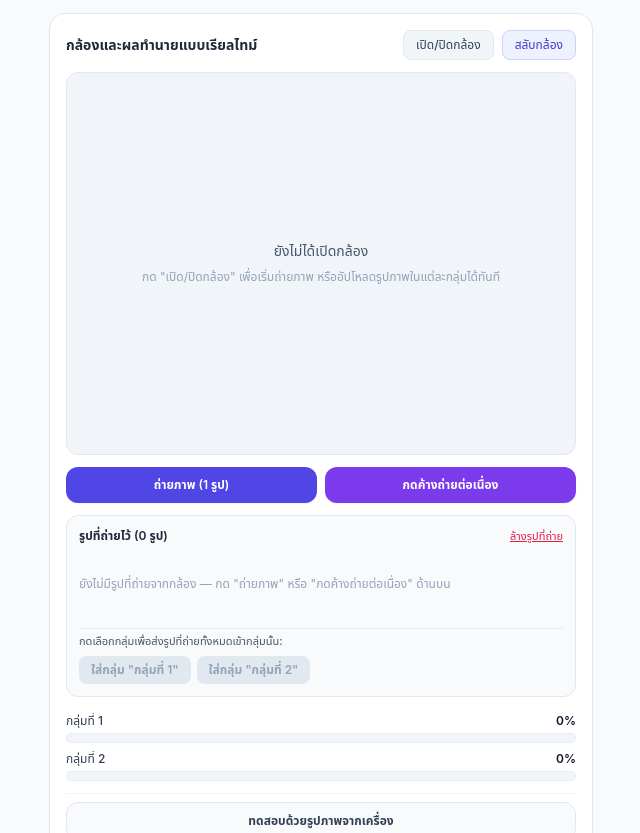
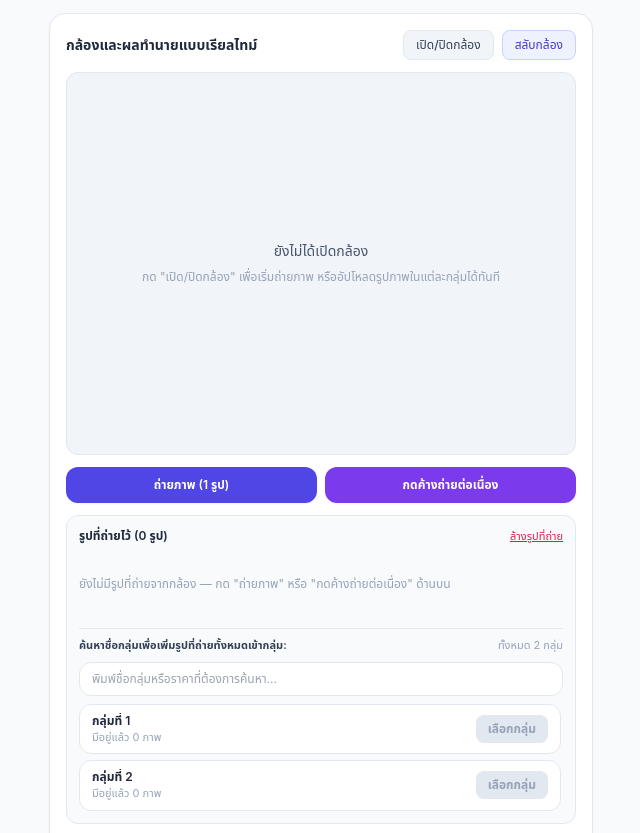
Before and after one commit to phoothiphong19-ux/Item-Price, a plain HTML site: page index.html in a window 1280 px wide. Shown: the part 99-932 px from the top of the page, without its empty margins (319-959 px from the left). Drawn offline with nearby package versions, Linux system fonts and the light colour scheme.

Commit message:
Update index.html

```diff
--- a/index.html
+++ b/index.html
@@ -27,10 +27,13 @@
     .mirror-video {
       transform: scaleX(-1);
     }
-    .thumb-strip::-webkit-scrollbar {
+    .thumb-strip::-webkit-scrollbar,
+    .thin-scroll::-webkit-scrollbar {
       height: 5px;
+      width: 5px;
     }
-    .thumb-strip::-webkit-scrollbar-thumb {
+    .thumb-strip::-webkit-scrollbar-thumb,
+    .thin-scroll::-webkit-scrollbar-thumb {
       background: #cbd5e1;
       border-radius: 9999px;
     }
@@ -99,7 +102,7 @@
         </button>
       </div>
 
-      <!-- Captured Photos Tray -->
+      <!-- Captured Photos Tray + Searchable Class Picker -->
       <div class="bg-slate-50 border border-slate-200 rounded-xl p-3 space-y-2.5">
         <div class="flex items-center justify-between gap-2">
           <div class="text-xs font-semibold text-slate-800">
@@ -115,9 +118,25 @@
           <div class="text-xs text-slate-400">ยังไม่มีรูปที่ถ่ายจากกล้อง — กด "ถ่ายภาพ" หรือ "กดค้างถ่ายต่อเนื่อง" ด้านบน</div>
         </div>
 
-        <div class="space-y-1.5 pt-1 border-t border-slate-200/80">
-          <div class="text-[11px] font-medium text-slate-600">กดเลือกกลุ่มเพื่อส่งรูปที่ถ่ายทั้งหมดเข้ากลุ่มนั้น:</div>
-          <div id="assignClassButtons" class="flex flex-wrap gap-1.5"></div>
+        <!-- Search & Assign to Class -->
+        <div class="space-y-2 pt-2 border-t border-slate-200/80">
+          <div class="flex items-center justify-between gap-2">
+            <label for="assignSearchInput" class="text-[11px] font-semibold text-slate-700">
+              ค้นหาชื่อกลุ่มเพื่อเพิ่มรูปที่ถ่ายทั้งหมดเข้ากลุ่ม:
+            </label>
+            <span id="assignMatchCount" class="text-[11px] text-slate-400"></span>
+          </div>
+
+          <div class="relative flex items-center">
+            <input id="assignSearchInput" type="search" placeholder="พิมพ์ชื่อกลุ่มหรือราคาที่ต้องการค้นหา..."
+              class="w-full text-xs text-slate-900 bg-white border border-slate-200 focus:border-indigo-500 rounded-xl pl-3 pr-14 py-2 outline-none transition" />
+            <button id="clearAssignSearchBtn" type="button"
+              class="hidden absolute right-2 text-[11px] font-medium text-slate-500 hover:text-slate-800 px-2 py-0.5 rounded bg-slate-100">
+              ล้าง
+            </button>
+          </div>
+
+          <div id="assignClassResults" class="thin-scroll max-h-40 overflow-y-auto space-y-1.5 pr-0.5"></div>
         </div>
       </div>
 
@@ -241,9 +260,7 @@
     let facingMode = 'user';
     let holdInterval = null;
 
-    // Temporary photos captured from camera waiting to be assigned to a class
-    let capturedQueue = []; // [{ dataUrl, embedding }]
-
+    let capturedQueue = [];
     let classes = [];
     let classCounter = 0;
 
@@ -264,7 +281,10 @@
       capturedCount: document.getElementById('capturedCount'),
       clearCapturedBtn: document.getElementById('clearCapturedBtn'),
       capturedTray: document.getElementById('capturedTray'),
-      assignClassButtons: document.getElementById('assignClassButtons'),
+      assignSearchInput: document.getElementById('assignSearchInput'),
+      clearAssignSearchBtn: document.getElementById('clearAssignSearchBtn'),
+      assignMatchCount: document.getElementById('assignMatchCount'),
+      assignClassResults: document.getElementById('assignClassResults'),
       confidenceList: document.getElementById('confidenceList'),
       testImageInput: document.getElementById('testImageInput'),
       stopPredictBtn: document.getElementById('stopPredictBtn'),
@@ -408,20 +428,52 @@
         });
       }
 
-      renderAssignClassButtons();
+      renderAssignClassSearchResults();
     }
 
-    function renderAssignClassButtons() {
-      els.assignClassButtons.innerHTML = '';
+    function renderAssignClassSearchResults() {
+      const keyword = (els.assignSearchInput.value || '').trim().toLowerCase();
+      els.clearAssignSearchBtn.classList.toggle('hidden', keyword.length === 0);
+
+      const filtered = keyword
+        ? classes.filter((c) => c.name.toLowerCase().includes(keyword))
+        : classes;
+
+      els.assignMatchCount.textContent = keyword
+        ? `พบ ${filtered.length}/${classes.length} กลุ่ม`
+        : `ทั้งหมด ${classes.length} กลุ่ม`;
+
+      els.assignClassResults.innerHTML = '';
+
+      if (!filtered.length) {
+        els.assignClassResults.innerHTML = `
+          <div class="text-xs text-slate-400 text-center py-3 bg-white rounded-xl border border-dashed border-slate-200">
+            ไม่พบชื่อกลุ่มที่ตรงกับ "${escapeHtml(els.assignSearchInput.value)}"
+          </div>
+        `;
+        return;
+      }
+
       const hasPhotos = capturedQueue.length > 0;
 
-      classes.forEach((cls) => {
-        const btn = document.createElement('button');
-        btn.type = 'button';
-        btn.disabled = !hasPhotos;
-        btn.className = 'text-xs font-semibold px-3 py-1.5 rounded-lg bg-emerald-600 hover:bg-emerald-700 disabled:bg-slate-200 disabled:text-slate-400 text-white transition';
-        btn.textContent = `ใส่กลุ่ม "${cls.name}"`;
-        btn.addEventListener('click', () => {
+      filtered.forEach((cls) => {
+        const row = document.createElement('div');
+        row.className = 'flex items-center justify-between gap-2 bg-white border border-slate-200 rounded-xl px-3 py-2';
+
+        const info = document.createElement('div');
+        info.className = 'min-w-0 flex-1';
+        info.innerHTML = `
+          <div class="text-xs font-semibold text-slate-800 truncate">${escapeHtml(cls.name)}</div>
+          <div class="text-[11px] text-slate-400">มีอยู่แล้ว ${cls.samples.length} ภาพ</div>
+        `;
+
+        const addBtn = document.createElement('button');
+        addBtn.type = 'button';
+        addBtn.disabled = !hasPhotos;
+        addBtn.className = 'shrink-0 text-xs font-semibold px-3 py-1.5 rounded-lg bg-emerald-600 hover:bg-emerald-700 disabled:bg-slate-200 disabled:text-slate-400 text-white transition';
+        addBtn.textContent = hasPhotos ? `+ ใส่ ${capturedQueue.length} รูป` : 'เลือกกลุ่ม';
+
+        addBtn.addEventListener('click', () => {
           if (!capturedQueue.length) return;
           const countToMove = capturedQueue.length;
           cls.samples.push(...capturedQueue);
@@ -431,7 +483,10 @@
           updateTrainButton();
           setStatus(`ย้ายรูปที่ถ่าย ${countToMove} รูปเข้ากลุ่ม "${cls.name}" แล้ว (${cls.samples.length} ภาพในกลุ่ม)`);
         });
-        els.assignClassButtons.appendChild(btn);
+
+        row.appendChild(info);
+        row.appendChild(addBtn);
+        els.assignClassResults.appendChild(row);
       });
     }
 
@@ -492,7 +547,7 @@
           </div>
 
           <div class="flex items-center justify-between gap-2">
-            <span class="text-[11px] text-slate-500">ถ่ายจากกล้องด้านบนแล้วกดใส่กลุ่มนี้ หรืออัปโหลดไฟล์รูปภาพ:</span>
+            <span class="text-[11px] text-slate-500">ถ่ายจากกล้องด้านบนแล้วค้นหากลุ่มเพื่อเพิ่มรูป หรืออัปโหลดไฟล์:</span>
             <label class="cursor-pointer shrink-0">
               <input type="file" accept="image/*" multiple data-upload-class="${cls.id}" class="hidden" />
               <div class="text-center py-2 px-3 rounded-xl bg-slate-100 hover:bg-slate-200 text-slate-700 border border-slate-200 text-xs font-semibold transition">
@@ -512,7 +567,7 @@
         nameInput.addEventListener('input', (e) => {
           cls.name = e.target.value.trim() || `กลุ่มที่ ${index + 1}`;
           renderConfidenceBars();
-          renderAssignClassButtons();
+          renderAssignClassSearchResults();
         });
 
         const delClassBtn = card.querySelector(`[data-delete-class="${cls.id}"]`);
@@ -523,7 +578,7 @@
             stopLivePrediction();
             renderClasses();
             renderConfidenceBars();
-            renderAssignClassButtons();
+            renderAssignClassSearchResults();
             updateBadge();
             updateTrainButton();
           });
@@ -555,7 +610,7 @@
         });
       });
 
-      renderAssignClassButtons();
+      renderAssignClassSearchResults();
       updateTrainButton();
     }
 
@@ -961,6 +1016,16 @@
         setStatus('ล้างรูปที่ถ่ายในถาดเรียบร้อยแล้ว');
       });
 
+      els.assignSearchInput.addEventListener('input', () => {
+        renderAssignClassSearchResults();
+      });
+
+      els.clearAssignSearchBtn.addEventListener('click', () => {
+        els.assignSearchInput.value = '';
+        renderAssignClassSearchResults();
+        els.assignSearchInput.focus();
+      });
+
       els.stopPredictBtn.addEventListener('click', () => {
         stopLivePrediction();
         setStatus('หยุดการทำนายแบบเรียลไทม์แล้ว');
```
